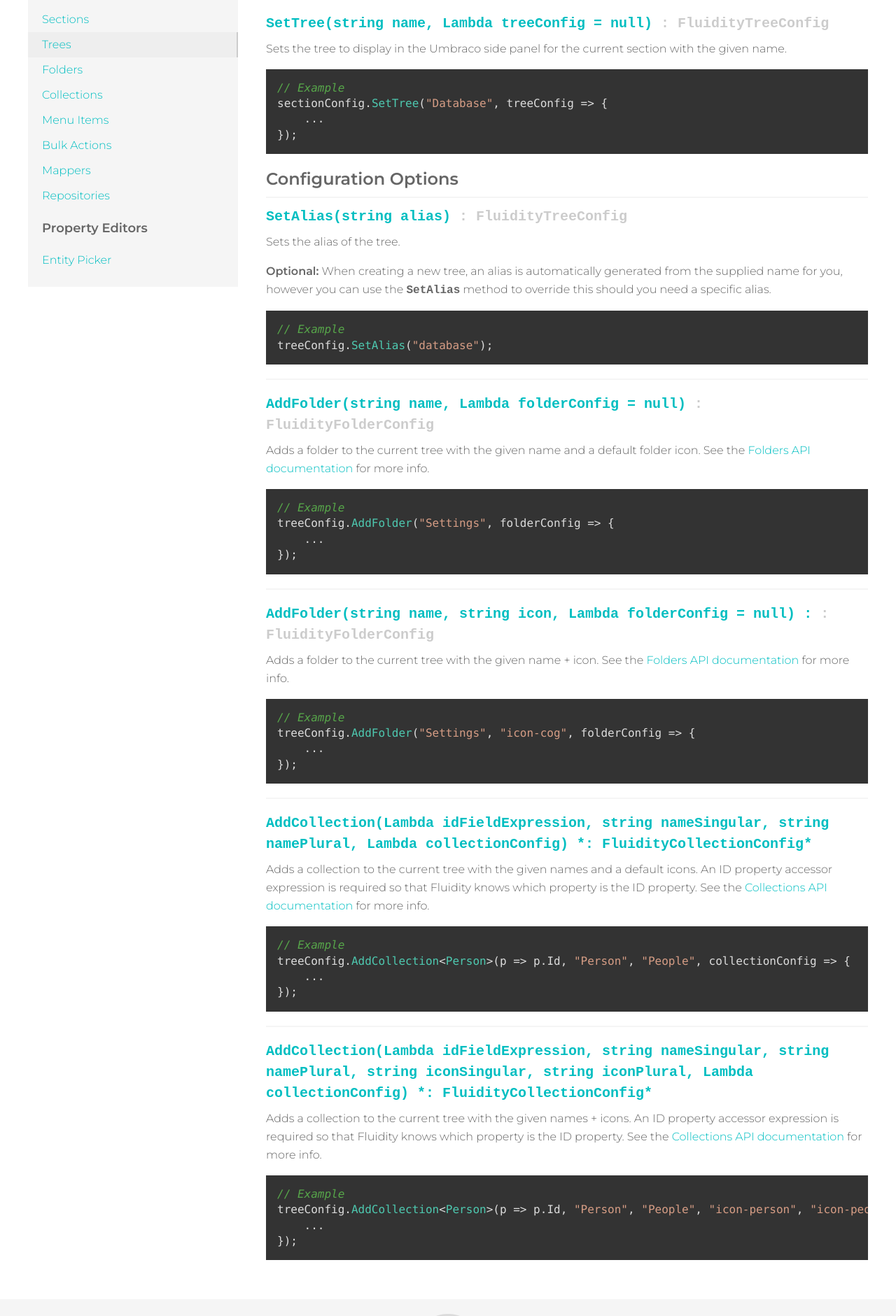
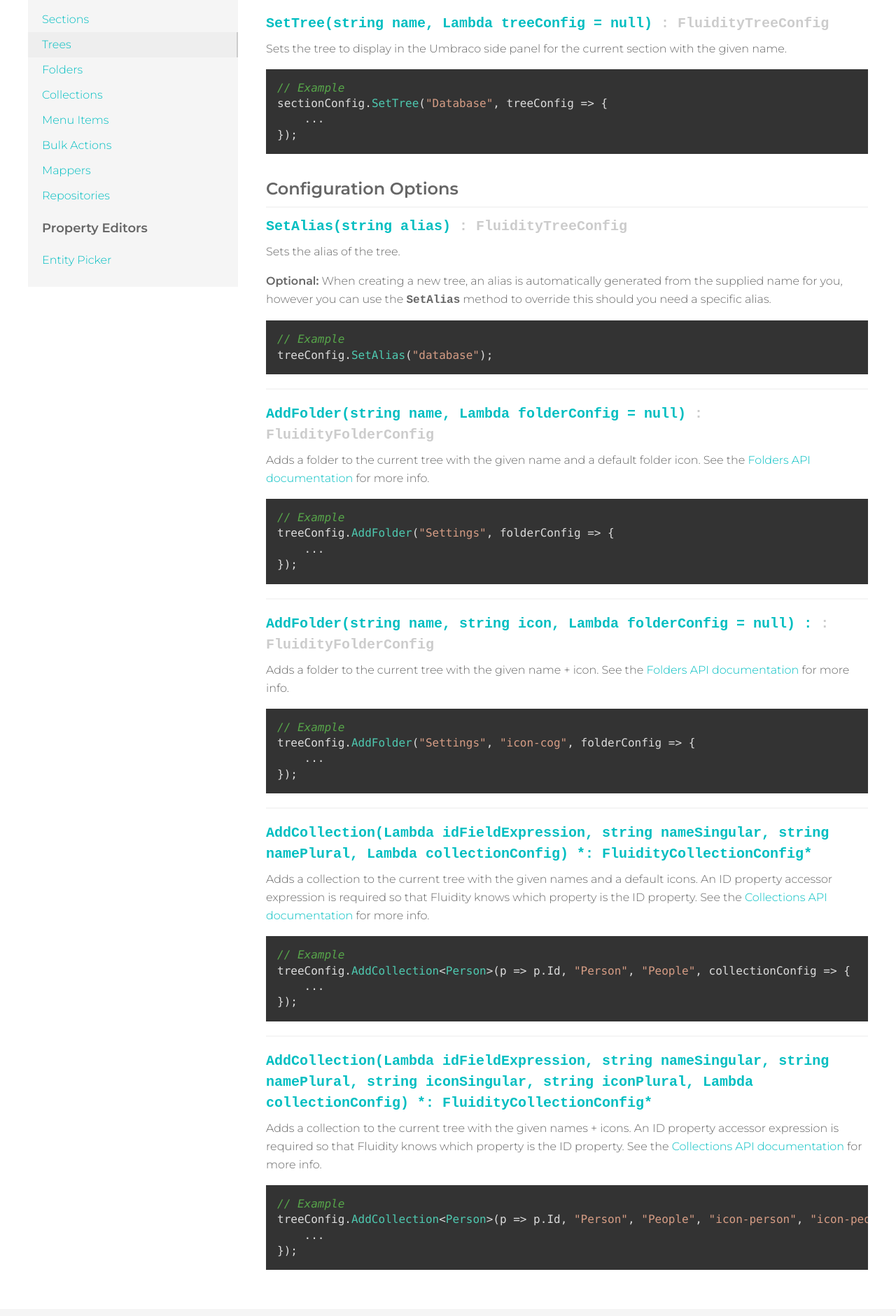
Before and after one commit to mattbrailsford/umbraco-fluidity, a Jekyll site: the page built from docs/_pages/02-api-02-trees.md, in a window 1280 px wide. Shown: the part 550-2431 px from the top of the page at 70% size. Built offline with Jekyll 4.4.1, drawn with Linux system fonts in a browser that asks for light colours.

Commit message:
Added margin top to config options heading

`````diff
--- a/docs/_pages/02-api-02-trees.md
+++ b/docs/_pages/02-api-02-trees.md
@@ -24,6 +24,7 @@
 ````
 
 ### Configuration Options
+{: .mt}
 
 #### SetAlias(string alias) *: FluidityTreeConfig*
 {: .signature}
`````
